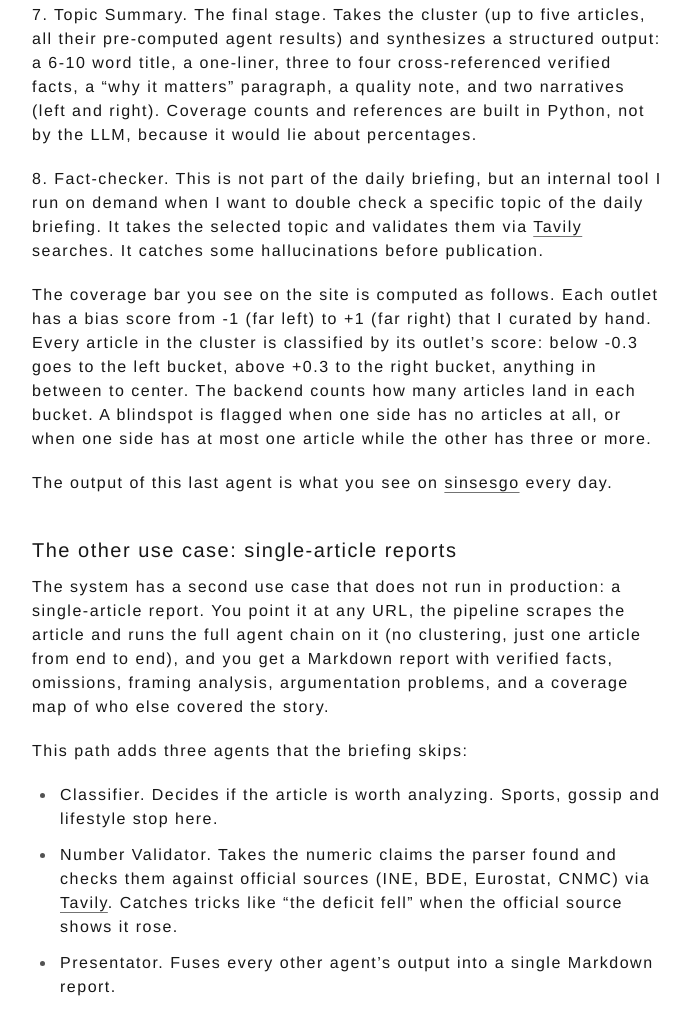
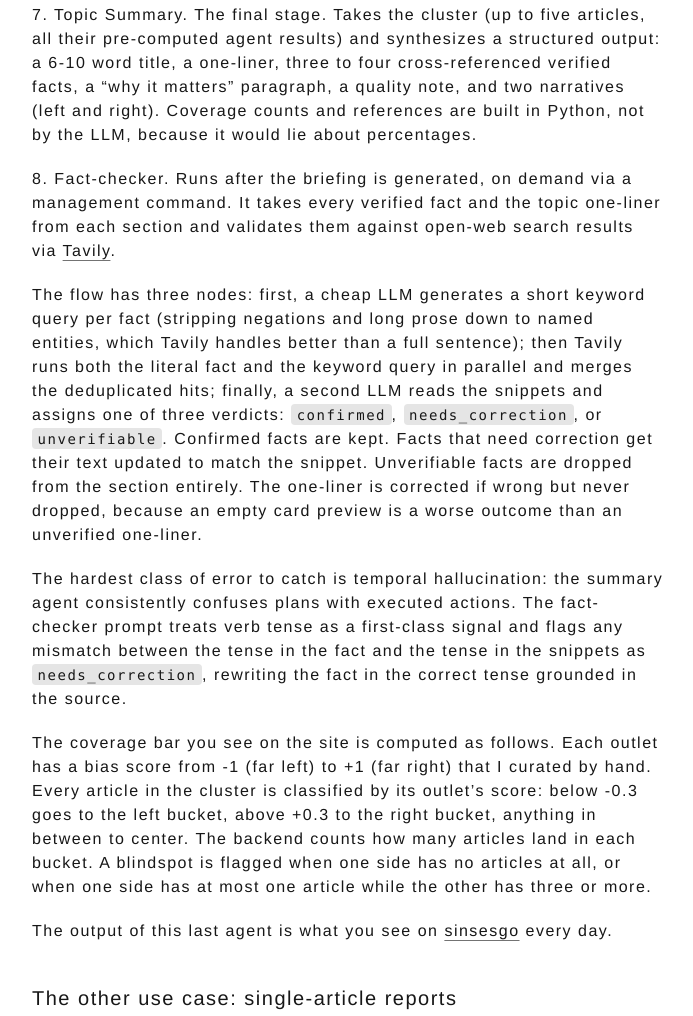
Before and after one commit to bertini36/bertini36.github.io, an Astro site: page /sinsesgo in a window 1280 px wide. Shown: the part 4451-5467 px from the top of the page, without its empty margins (292-985 px from the left). Built offline with nearby package versions, Linux system fonts and the light colour scheme; Astro itself is replaced by a stand-in of ours; some packages are replaced by stand-ins of ours.

Commit message:
feat: Enhance fact-checker functionality and address LLM hallucination issues in sinsesgo post

```diff
--- a/src/content/posts/sinsesgo.md
+++ b/src/content/posts/sinsesgo.md
@@ -106,7 +106,11 @@ Here is what each agent does:
 
 **7. Topic Summary.** The final stage. Takes the cluster (up to five articles, all their pre-computed agent results) and synthesizes a structured output: a 6-10 word title, a one-liner, three to four cross-referenced verified facts, a "why it matters" paragraph, a quality note, and two narratives (left and right). Coverage counts and references are built in Python, not by the LLM, because it would lie about percentages.
 
-**8. Fact-checker.** This is not part of the daily briefing, but an internal tool I run on demand when I want to double check a specific topic of the daily briefing. It takes the selected topic and validates them via [Tavily](https://tavily.com) searches. It catches some hallucinations before publication.
+**8. Fact-checker.** Runs after the briefing is generated, on demand via a management command. It takes every verified fact and the topic one-liner from each section and validates them against open-web search results via [Tavily](https://tavily.com).
+
+The flow has three nodes: first, a cheap LLM generates a short keyword query per fact (stripping negations and long prose down to named entities, which Tavily handles better than a full sentence); then Tavily runs both the literal fact and the keyword query in parallel and merges the deduplicated hits; finally, a second LLM reads the snippets and assigns one of three verdicts: `confirmed`, `needs_correction`, or `unverifiable`. Confirmed facts are kept. Facts that need correction get their text updated to match the snippet. Unverifiable facts are dropped from the section entirely. The one-liner is corrected if wrong but never dropped, because an empty card preview is a worse outcome than an unverified one-liner.
+
+The hardest class of error to catch is temporal hallucination: the summary agent consistently confuses plans with executed actions. The fact-checker prompt treats verb tense as a first-class signal and flags any mismatch between the tense in the fact and the tense in the snippets as `needs_correction`, rewriting the fact in the correct tense grounded in the source.
 
 The coverage bar you see on the site is computed as follows. Each outlet has a bias score from -1 (far left) to +1 (far right) that I curated by hand. Every article in the cluster is classified by its outlet's score: below -0.3 goes to the left bucket, above +0.3 to the right bucket, anything in between to center. The backend counts how many articles land in each bucket. A blindspot is flagged when one side has no articles at all, or when one side has at most one article while the other has three or more.
 
@@ -135,6 +139,8 @@ A few rough edges that took real time:
 **Cost control.** Every daily briefing has to fit a budget I am paying out of pocket. I tuned the cluster and article limits until each briefing landed around 2.50€ in inference cost.
 The two main savings: capping the briefing at five topics per day, and running the historical-context agent once per cluster instead of once per article. Five topics is also about the right size for someone reading a daily briefing over a coffee.
 
+**LLM hallucinations, especially on verb tense.** The verified facts the summary agent produces go straight onto the website. LLMs are good at extracting content but blur the line between what happened and what was announced. The most common failure was temporal: the model would write a fact in the past tense for an event that was still a proposal, or use the present tense for something already voted on. Numerical hallucinations (wrong figures, wrong percentages) were the second most common class. Building the fact-checker as a post-processing step with explicit tense-verification rules in the prompt caught most of these before they ever reached readers.
+
 **Prompt drift across model updates.** Every time a model version changes, a few agents start producing slightly different outputs. I ended up with a small set of regression evals that run each agent on a fixed corpus of articles and compare outputs against a snapshot. Not perfect, but enough to catch the worst regressions.
 
 **Outlet bias scoring.** I curated the bias of the top 18 outlets manually. New domains are inferred, but I still manually review the inferred scores once a week.
```
